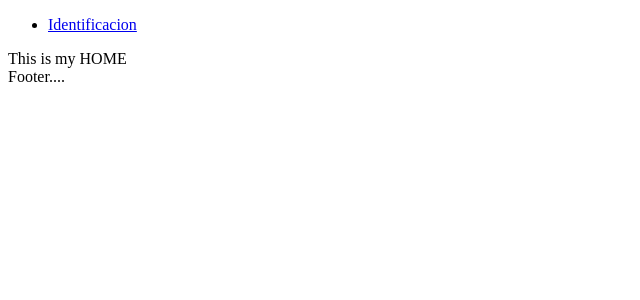
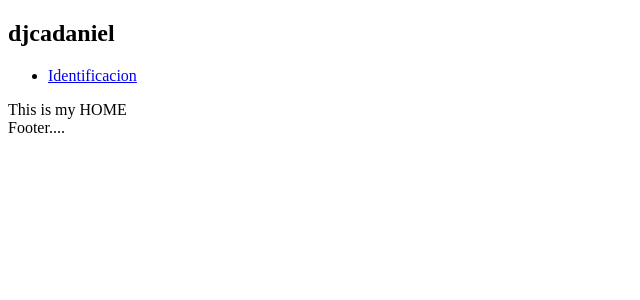
Before and after one commit to carloscdev/landing-mexico-ansiedad, a React (Vite) app: page / in a window 1280 px wide. Shown: the top 300 px of the page, without its empty margins (0-640 px from the left). Built offline with nearby package versions, Linux system fonts and the light colour scheme.

Commit message:
my first commit

```diff
--- a/src/components/Navbar/Navbar.jsx
+++ b/src/components/Navbar/Navbar.jsx
@@ -12,6 +12,7 @@ export function Navbar() {
 
   return (
     <div>
+      <h2>djcadaniel</h2>
       <ul>
         {
           menu.map((item, index) => (
```
